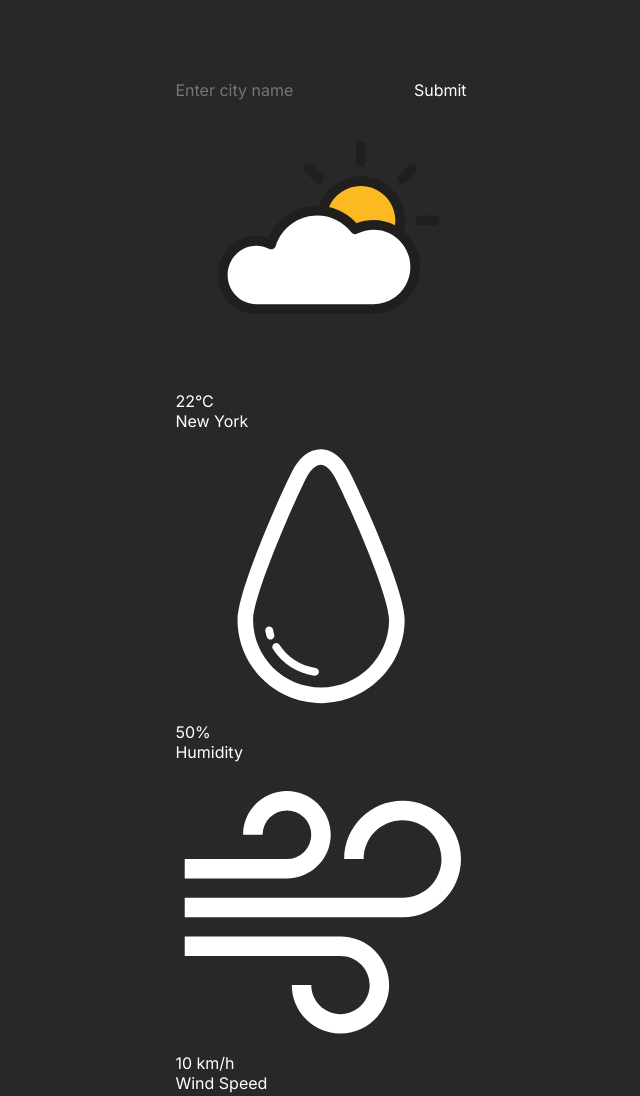
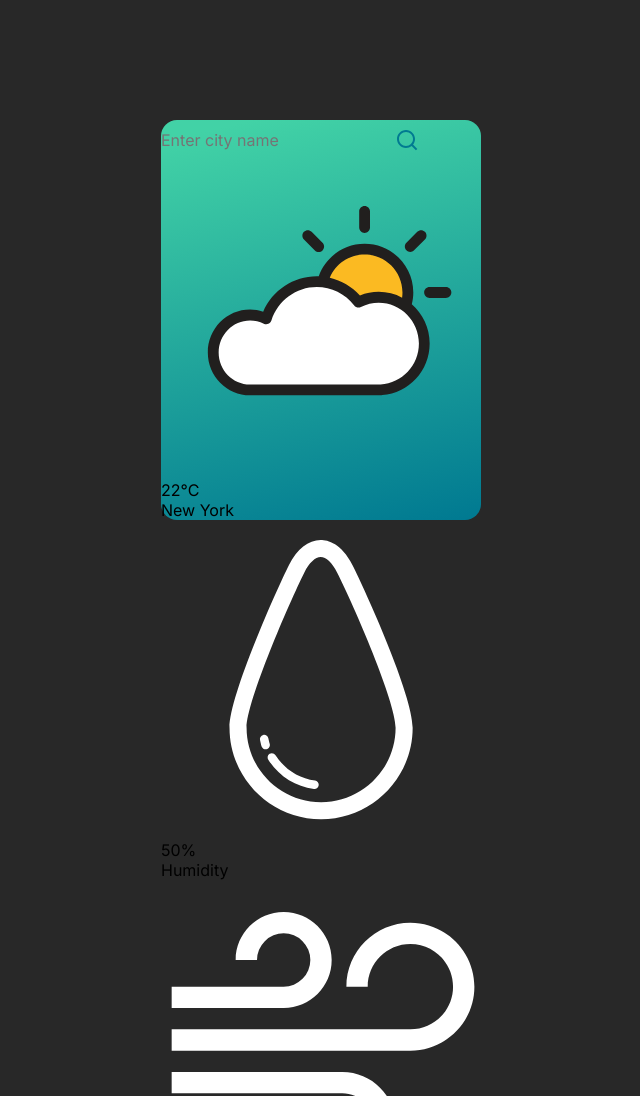
Before and after one commit to AlekseyKar/Weather_js, a plain HTML site: page index.html in a window 1280 px wide. Shown: the top 1096 px of the page, without its empty margins (319-959 px from the left). Drawn offline with Linux system fonts and the light colour scheme; files whose address does not match are found by name.

Commit message:
feat/s-2: add button and some form styles

```diff
--- a/css/main.css
+++ b/css/main.css
@@ -16,5 +16,26 @@ body {
 }
 
 .weather {
-		color: #fff;
+	width: 320px;
+	height: 400px;
+
+	border-radius: 16px;
+	background: linear-gradient(167deg, #42d2a6 4.5%, #007991 100%);
 }
+
+.form {
+	margin: 30p 20px 10px;
+	height: 40px;
+
+	display: flex;
+	align-items: stretch;
+
+	border-color: #fff;
+	border-radius: 60px;
+}
+
+.form__input {
+	flex-grow: 1;
+	padding-left: 20px;
+	padding-right: 10px;
+}
--- a/index.html
+++ b/index.html
@@ -12,7 +12,9 @@
 
         <form action="#" class="form">
             <input type="text" class="input" placeholder="Enter city name">
-            <button class="submit">Submit</button>
+            <button class="submit">
+                <img src="./img/ui/search.svg" alt="#">
+            </button>
         </form>
 
         <img class="image" src="./img/weather/cloudy.svg" alt="#">
```
